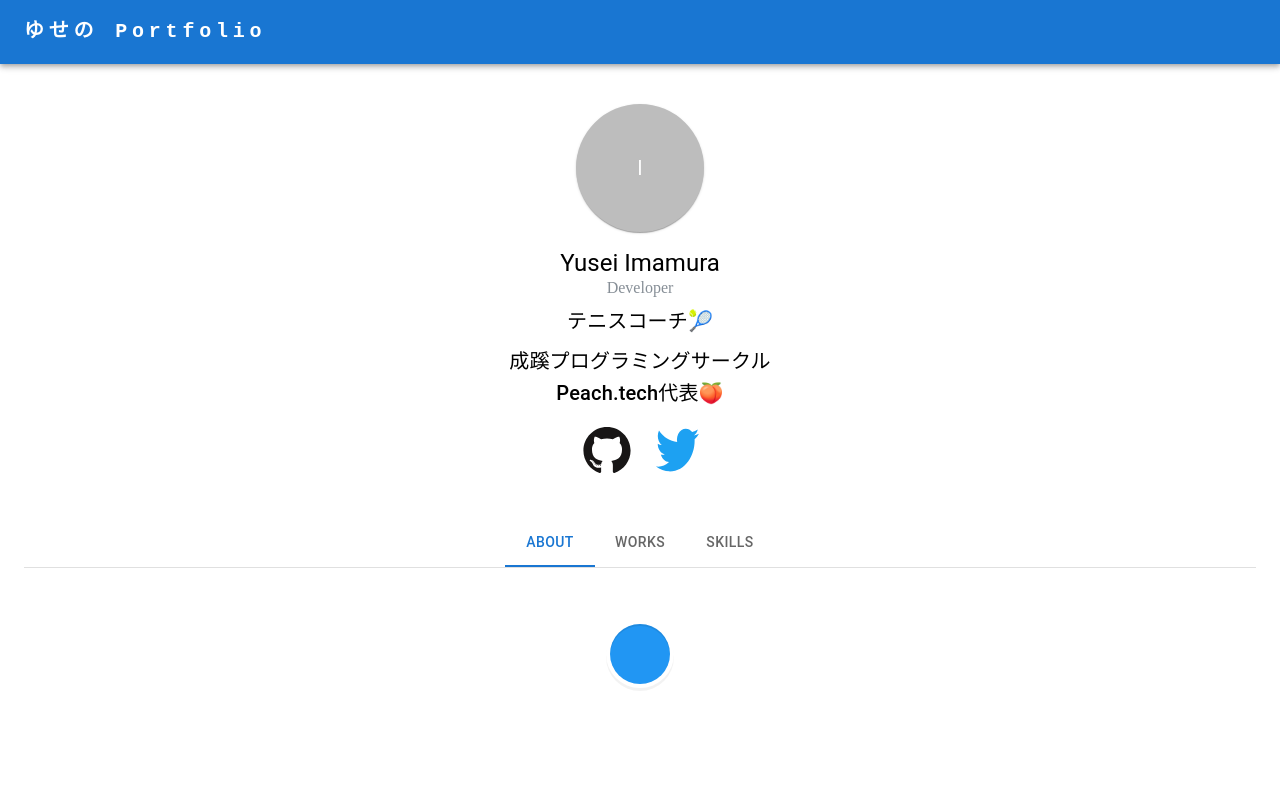
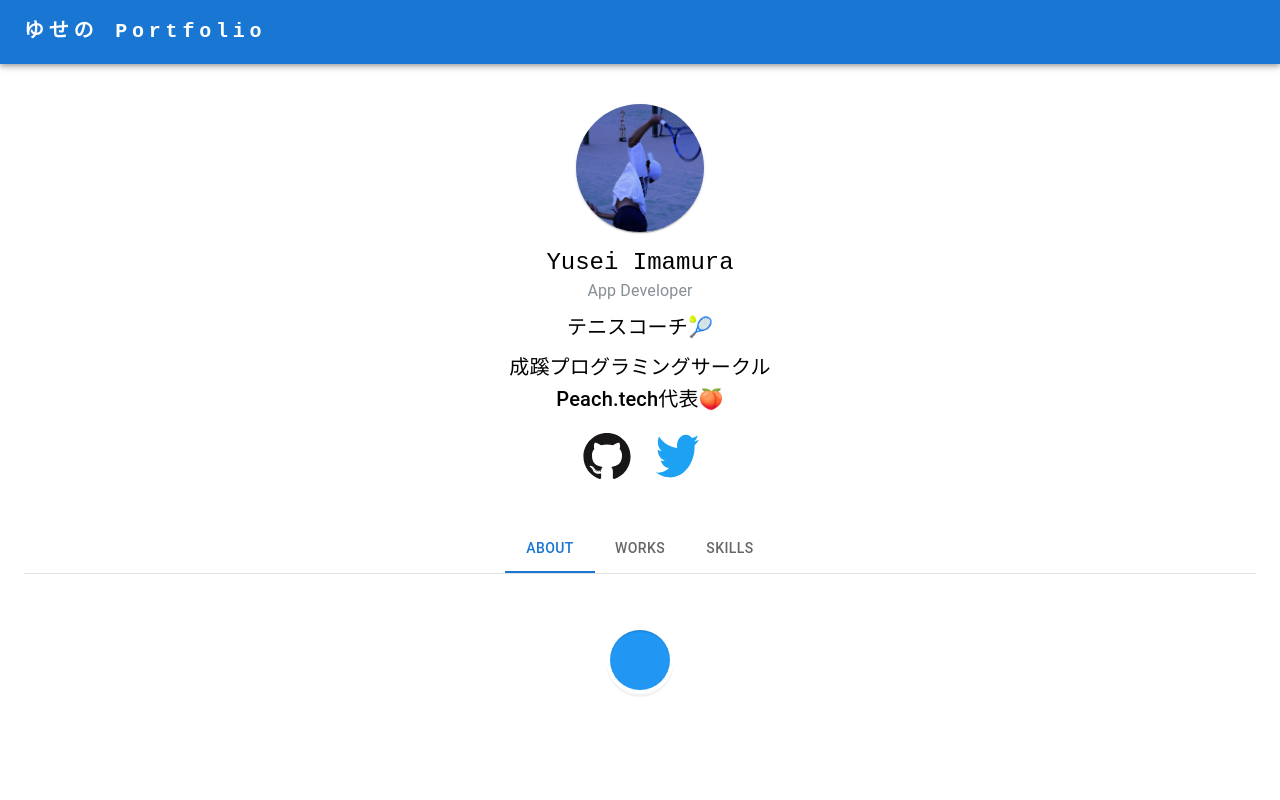
Before and after one commit to yusei53/yusei53-portfolio, a Next.js app: page / in a window 1280 px wide. Shown: the top 800 px of the page. Built offline with nearby package versions, Linux system fonts and the light colour scheme.

Commit message:
トプ画反映

```diff
--- a/src/app/components/organisms/Introduction.jsx
+++ b/src/app/components/organisms/Introduction.jsx
@@ -16,16 +16,16 @@ export function Introduction() {
     >
       <Avatar
         alt="logo"
-        src=" "
+        src="../img/Yusei.png"
         sx={{ width: 128, height: 128, boxShadow: 1 }}
       />
       <Stack mt={"15px"}>
-        <Typography variant="h5">Yusei Imamura</Typography>
+        <Typography variant="h5" fontFamily={"monospace"}>
+          Yusei Imamura
+        </Typography>
       </Stack>
       <Stack>
-        <Typography variant="h7" color="#868e96">
-          Developer
-        </Typography>
+        <Typography color="#868e96">App Developer</Typography>
       </Stack>
       <DetailIntroduction />
       <IconIntroduction />
```
